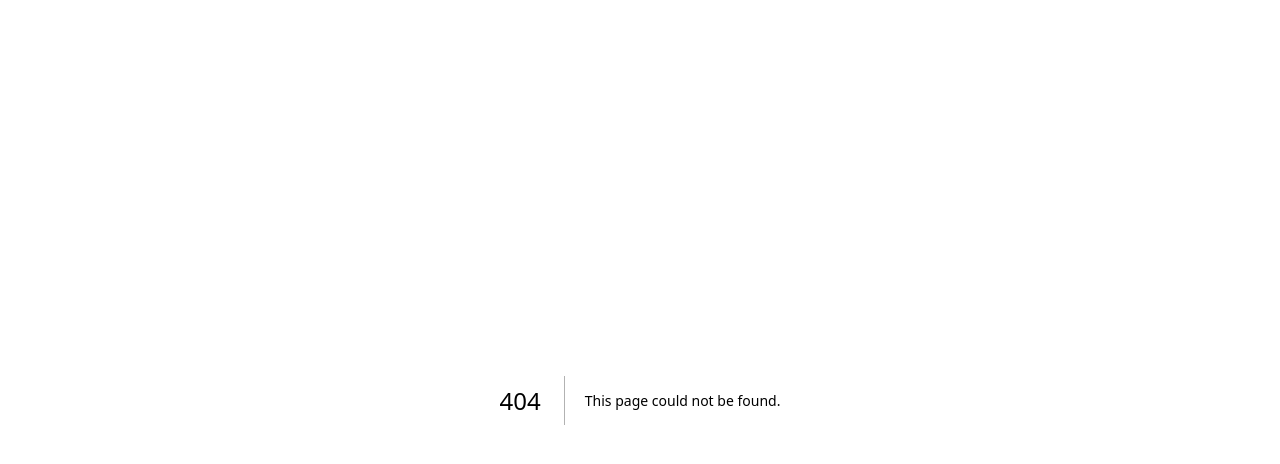
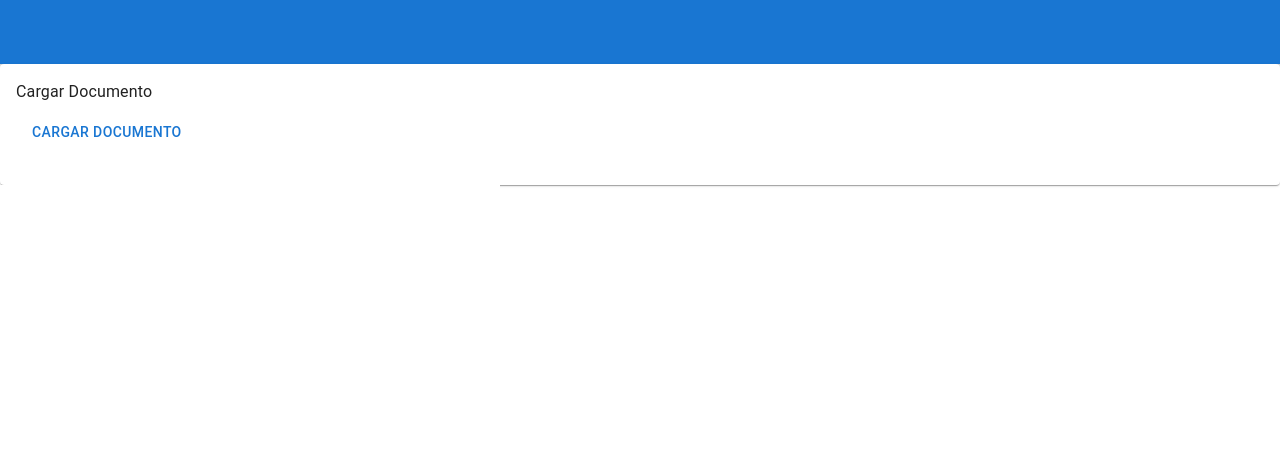
Before and after one commit to FedericoArielLotitto/TramitArte-frontend, a Next.js app: page /request-translation in a window 1280 px wide. Before the commit this address had no page. Shown: the top 464 px of the page. Built offline with nearby package versions, Linux system fonts and the light colour scheme.

Commit message:
translation request page started

```diff
--- a/package.json
+++ b/package.json
@@ -14,6 +14,7 @@
     "@emotion/react": "^11.11.0",
     "@emotion/server": "^11.11.0",
     "@emotion/styled": "^11.11.0",
+    "@mui/icons-material": "^5.11.16",
     "@mui/material": "^5.13.3",
     "eslint": "8.41.0",
     "eslint-config-next": "13.4.4",
--- /dev/null
+++ b/pages/request-translation.css
@@ -0,0 +1,19 @@
+body {
+    margin: 0;
+}
+
+.primary-color {
+    background-color: #159895;
+}
+
+.background {
+    background-color: #57C5B6;
+}
+
+.appbar {
+    background-color: #159895;
+}
+
+.footer {
+    background-color: #159895;
+}
--- /dev/null
+++ b/pages/request-translation.js
@@ -0,0 +1,92 @@
+import './request-translation.css'
+import { AppBar, BottomNavigation, BottomNavigationAction, Box, Button, Card, CardContent, IconButton, Toolbar, Typography } from "@mui/material";
+import { useEffect, useState } from 'react';
+
+export default function request() {
+    const [document, setDocument] = useState(null)
+
+    const handleClickDocument = () => {
+        console.log("Hola loco")
+        setDocument("Hola loco")
+    }
+
+    const handleClick = () => {
+        console.log("Hola loco")
+        setDocument("Hola loco")
+    }
+
+    useEffect(() => {
+        console.log(document)
+    })
+
+    return (
+        <div className='page-wrapper'>
+            <Box sx={{ flexGrow: 1 }}>
+                <AppBar position="static" className="appbar">
+                    <Toolbar>
+                    <IconButton
+                        size="large"
+                        color="inherit"
+                        aria-label="menu"
+                        sx={{ mr: 2 }}
+                    >
+                        {/* <MenuIcon /> */}
+                    </IconButton>
+                    <IconButton
+                        size="large"
+                        color="inherit"
+                        aria-label="menu"
+                        sx={{ mr: 2 }}
+                    >
+                        {/* <AccountBox /> */}
+                    </IconButton>
+                    </Toolbar>
+                </AppBar>
+            </Box>
+            {document == null
+            ?
+            <Box>
+                <Card className="background">
+                    <CardContent>
+                        <Typography>Cargar Documento</Typography>
+                        <Button
+                            className="primary-color"
+                            sx={{ borderRadius: "5rem", padding: "1rem" }}
+                            onClick={handleClickDocument}
+                        >
+                            Cargar Documento
+                        </Button>
+                    </CardContent>
+                </Card>
+            </Box>
+            :
+            <Box color="white">
+                <Typography>
+                    Buscar Traductor
+                </Typography>
+                <Card>
+                    <Typography>Nombre - Apellido</Typography>
+                    <Typography>Costo por traduccion: $ 777.777</Typography>
+                    <Button
+                            className="primary-color"
+                            sx={{ borderRadius: "5rem", padding: "1rem" }}
+                            onClick={handleClick}
+                        >
+                            Solicitar
+                        </Button>
+                </Card>
+            </Box>
+            }
+            <Box sx={{ width: 500 }}>
+                <BottomNavigation
+                    className="footer"
+                    showLabels
+                >
+                    {/* <BottomNavigationAction label="Inicio" icon={<RestoreIcon />} /> */}
+                    {/* <BottomNavigationAction label="Buscar" icon={<FavoriteIcon />} /> */}
+                    {/* <BottomNavigationAction label="Ayuda" icon={<LocationOnIcon />} /> */}
+                </BottomNavigation>
+            </Box>
+        </div>
+    )
+}
```
Also changed, not shown: 1 other file (tests, documents, lock files or other folders).
